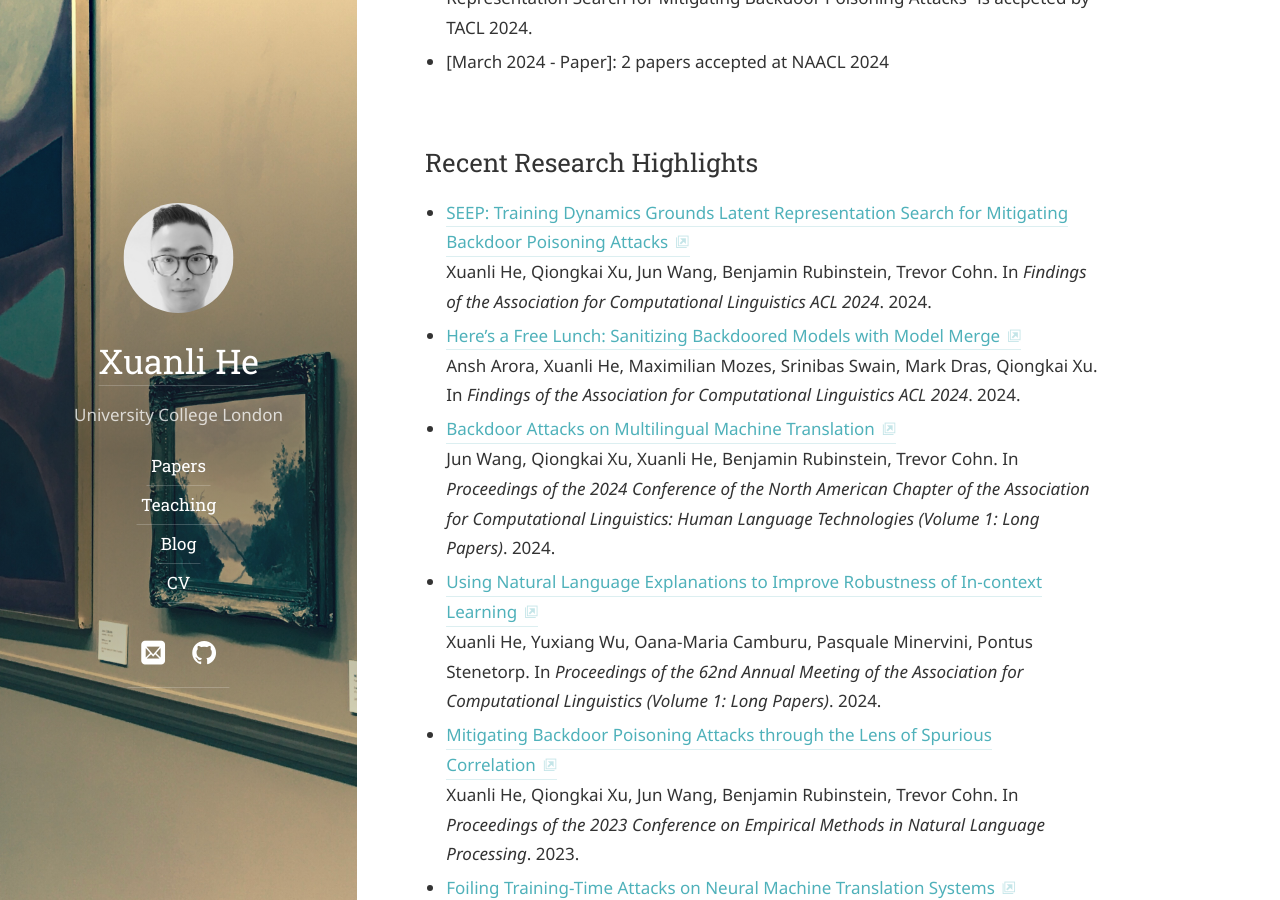
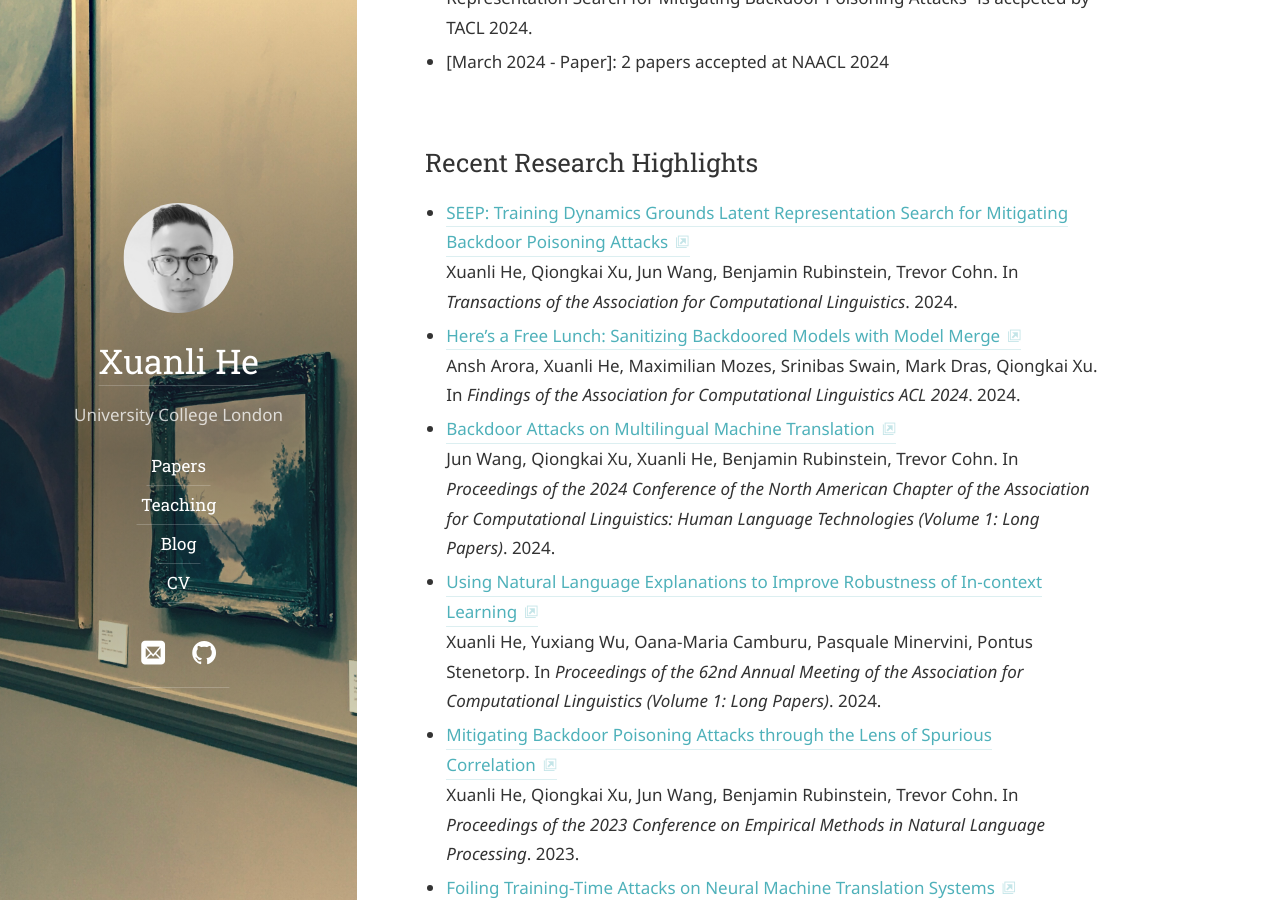
Before and after one commit to xlhex/xlhex.github.io, a Jekyll site: the page built from index.md, in a window 1280 px wide and 900 px high, scrolled down 752 px. Built offline with Jekyll 4.4.1, drawn with Linux system fonts in a browser that asks for light colours; some web fonts are replaced.

Commit message:
update papers

```diff
--- a/_data/papers.yml
+++ b/_data/papers.yml
@@ -5,7 +5,7 @@ papers:
     year: 2024
     title: "SEEP: Training Dynamics Grounds Latent Representation Search for Mitigating Backdoor Poisoning Attacks"
     authors: "Xuanli He, Qiongkai Xu, Jun Wang, Benjamin Rubinstein, Trevor Cohn"
-    booktitle: "Findings of the Association for Computational Linguistics ACL 2024"
+    booktitle: "Transactions of the Association for Computational Linguistics"
     doc-url: https://direct.mit.edu/tacl/article/doi/10.1162/tacl_a_00684/124258/SEEP-Training-Dynamics-Grounds-Latent
     venue: journal
   - layout: paper
```
